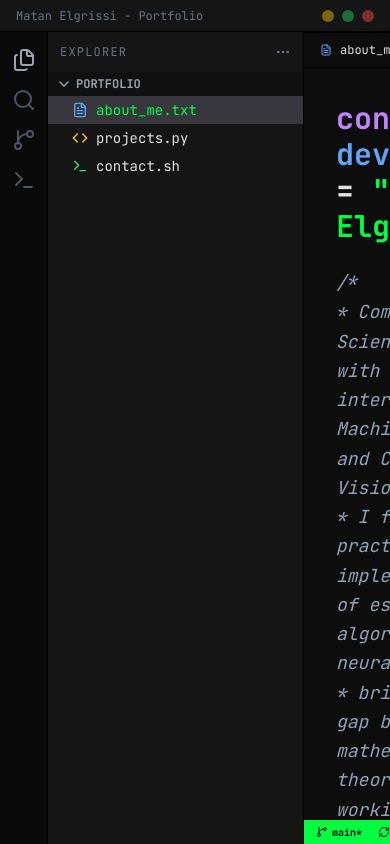
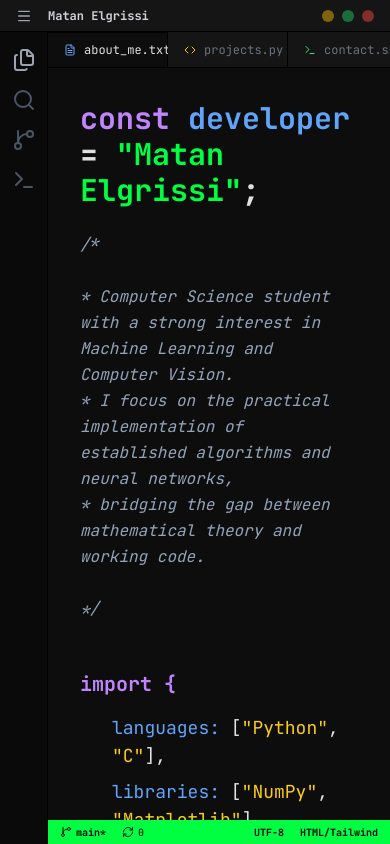
Before and after one commit to SZ-io/SZ-io.github.pages, a plain HTML site: page index.html in a window 390 px wide. Drawn offline with nearby package versions, Linux system fonts and the light colour scheme.

Commit message:
9.5.2026

```diff
--- a/index.html
+++ b/index.html
@@ -32,9 +32,12 @@
 <body class="h-screen flex flex-col overflow-hidden">
 
     <!-- Header / Title Bar -->
-    <header class="h-8 flex items-center justify-between px-4 text-xs sidebar-bg border-b border-black select-none">
-        <div class="flex items-center space-x-2">
-            <span class="text-gray-500">Matan Elgrissi - Portfolio</span>
+    <header class="h-8 flex items-center justify-between px-4 text-xs sidebar-bg border-b border-black select-none relative z-50">
+        <div class="flex items-center space-x-4">
+            <button id="mobile-toggle" class="sm:hidden text-gray-400 hover:text-white">
+                <i data-lucide="menu" class="w-4 h-4"></i>
+            </button>
+            <span class="text-gray-300 font-bold">Matan Elgrissi</span>
         </div>
         <div class="flex space-x-2">
             <div class="w-3 h-3 rounded-full bg-yellow-500/50"></div>
@@ -43,17 +46,20 @@
         </div>
     </header>
 
-    <div class="flex flex-1 overflow-hidden">
+    <div class="flex flex-1 overflow-hidden relative">
         <!-- Activity Bar -->
-        <aside class="w-12 activity-bar-bg flex flex-col items-center py-4 space-y-4 border-r border-black flex-shrink-0">
+        <aside class="w-12 activity-bar-bg flex flex-col items-center py-4 space-y-4 border-r border-black flex-shrink-0 z-50">
             <i data-lucide="files" class="w-6 h-6 text-gray-400 hover:text-white cursor-pointer"></i>
             <i data-lucide="search" class="w-6 h-6 text-gray-600 hover:text-white cursor-pointer"></i>
             <i data-lucide="git-branch" class="w-6 h-6 text-gray-600 hover:text-white cursor-pointer"></i>
             <i data-lucide="terminal" class="w-6 h-6 text-gray-600 hover:text-white cursor-pointer"></i>
         </aside>
 
+        <!-- Mobile Overlay -->
+        <div id="sidebar-overlay" class="fixed inset-0 bg-black/50 z-40 hidden sm:hidden"></div>
+
         <!-- Sidebar / Explorer -->
-        <aside class="w-64 sidebar-bg border-r border-black flex flex-col flex-shrink-0">
+        <aside id="sidebar" class="fixed sm:relative w-64 sidebar-bg border-r border-black flex flex-col flex-shrink-0 h-full z-50 transition-transform duration-300 transform -translate-x-full sm:translate-x-0">
             <div class="p-3 text-xs uppercase tracking-widest text-gray-500 flex items-center justify-between">
                 <span>Explorer</span>
                 <i data-lucide="more-horizontal" class="w-4 h-4"></i>
@@ -111,12 +117,12 @@
                             <h1 class="text-3xl font-bold mb-6">
                                 <span class="text-purple-400">const</span> <span class="text-blue-400">developer</span> = <span class="accent-color">"Matan Elgrissi"</span>;
                             </h1>
-                            <div class="text-lg text-slate-400 mb-8 leading-relaxed italic">
-                                /*<br>
+                            <div class="text-base sm:text-lg text-slate-400 mb-8 leading-relaxed italic break-words">
+                                /*<br><br>
                                  * Computer Science student with a strong interest in Machine Learning and Computer Vision.<br>
                                  * I focus on the practical implementation of established algorithms and neural networks,<br>
-                                 * bridging the gap between mathematical theory and working code.<br>
-                                  */
+                                 * bridging the gap between mathematical theory and working code.<br><br>
+                                 */
                             </div>
 
                             <div class="mt-12">
@@ -158,7 +164,7 @@
                             <div class="space-y-6 text-lg">
                                 <div class="flex items-center space-x-4">
                                     <span class="text-gray-600">echo</span> <span class="text-yellow-400">"Email:"</span>
-                                    <a href="mailto:elgrissi200@gmail.com" class="hover:underline accent-color">elgrissi200@gmail.com</a>
+                                    <a href="mailto:elgrissi2000@gmail.com" class="hover:underline accent-color">elgrissi2000@gmail.com</a>
                                 </div>
                                 <div class="flex items-center space-x-4">
                                     <span class="text-gray-600">echo</span> <span class="text-yellow-400">"Github:"</span>
@@ -201,6 +207,18 @@
         // Initialize Lucide icons
         lucide.createIcons();
 
+        const sidebar = document.getElementById('sidebar');
+        const overlay = document.getElementById('sidebar-overlay');
+        const mobileToggle = document.getElementById('mobile-toggle');
+
+        function toggleSidebar() {
+            sidebar.classList.toggle('-translate-x-full');
+            overlay.classList.toggle('hidden');
+        }
+
+        mobileToggle.addEventListener('click', toggleSidebar);
+        overlay.addEventListener('click', toggleSidebar);
+
         function switchTab(tabId) {
             // Hide all sections
             document.querySelectorAll('.content-section').forEach(s => s.classList.add('hidden'));
@@ -220,6 +238,11 @@
             const activeTab = document.getElementById('tab-' + tabId);
             activeTab.classList.add('tab-active');
             activeTab.classList.remove('sidebar-bg', 'text-gray-500');
+
+            // Close sidebar on mobile after selection
+            if (window.innerWidth < 640 && !sidebar.classList.contains('-translate-x-full')) {
+                toggleSidebar();
+            }
         }
 
         // Blinking cursor simulation
```
